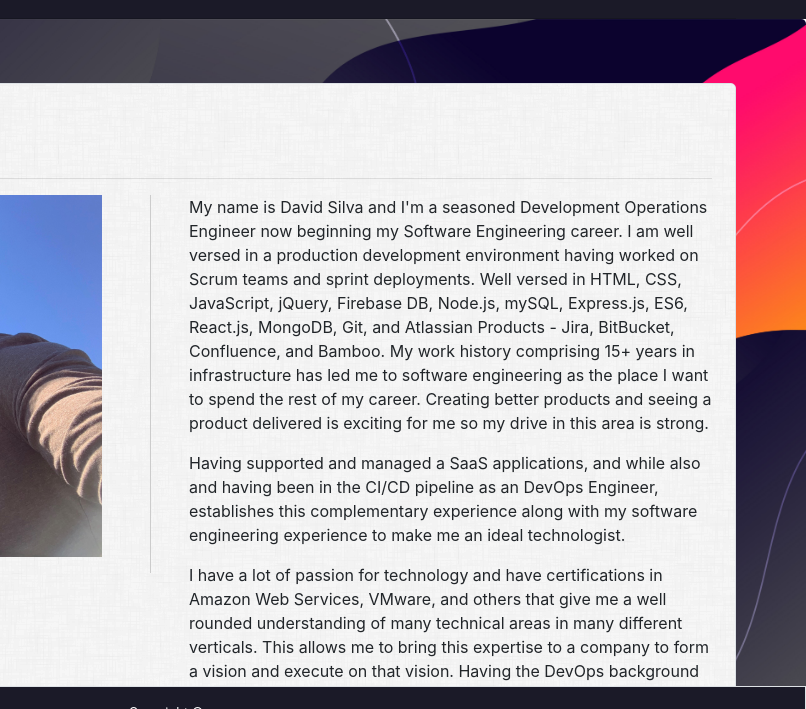
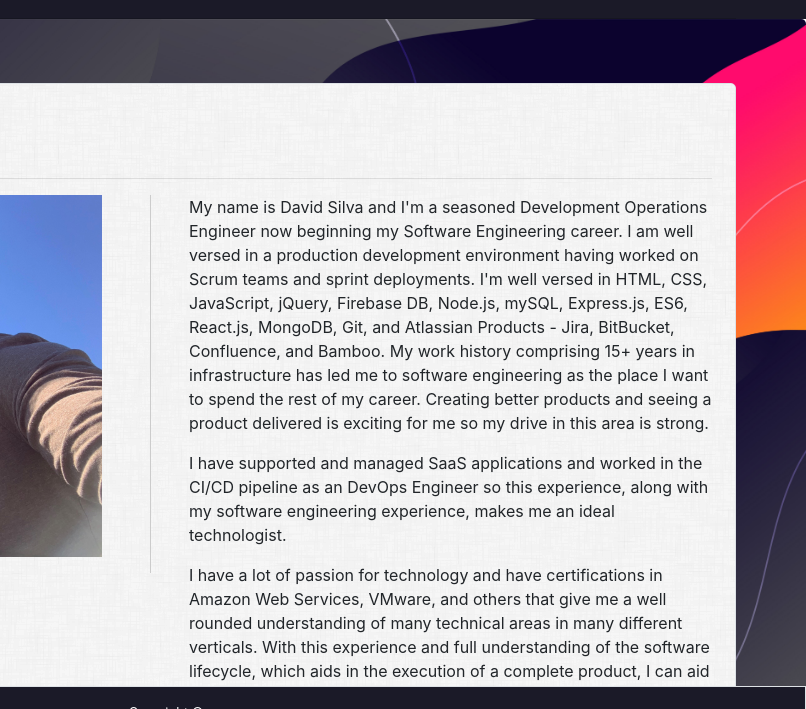
Before and after one commit to DavidsRepos/Bootstrap-Portfolio-Custom, a plain HTML site: page index.html in a window 1280 px wide. Shown: the part 64-773 px from the top of the page, 474-1280 px from the left. Drawn offline with nearby package versions, Linux system fonts and the light colour scheme; no server answers.

Commit message:
rewrote about me

```diff
--- a/index.html
+++ b/index.html
@@ -101,13 +101,13 @@
                 <div class="col-md-6">
 
                     <p class="pl-2 pr-2"> My name is David Silva and I'm a seasoned Development Operations Engineer now beginning my Software Engineering career. I am well versed in a production development environment having worked on Scrum teams and sprint deployments.
-                        Well versed in HTML, CSS, JavaScript, jQuery, Firebase DB, Node.js, mySQL, Express.js, ES6, React.js, MongoDB, Git, and Atlassian Products - Jira, BitBucket, Confluence, and Bamboo.
+                        I'm well versed in HTML, CSS, JavaScript, jQuery, Firebase DB, Node.js, mySQL, Express.js, ES6, React.js, MongoDB, Git, and Atlassian Products - Jira, BitBucket, Confluence, and Bamboo.
                         My work history comprising 15+ years in infrastructure has led me to software engineering as the place I want to spend the rest of my career. Creating better products and seeing a product delivered is exciting for me so my drive in this area is strong.
                         </p>
-                    <p class="pl-2 pr-2"> Having supported and managed a SaaS applications, and while also and having been in the CI/CD pipeline as an DevOps Engineer, establishes this complementary experience along with my software engineering experience to make me an ideal technologist.
+                    <p class="pl-2 pr-2"> I have supported and managed SaaS applications and worked in the CI/CD pipeline as an DevOps Engineer so this experience, along with my software engineering experience, makes me an ideal technologist.
                         </p>
-                    <p class="pl-2 pr-2"> I have a lot of passion for technology and have certifications in Amazon Web Services, VMware, and others that give me a well rounded understanding of many technical areas in many different verticals. This allows me to
-                        bring this expertise to a company to form a vision and execute on that vision. Having the DevOps background with the Software Engineering skills helps complete the software lifecycle understanding and ability to execute a complete product.
+                    <p class="pl-2 pr-2"> I have a lot of passion for technology and have certifications in Amazon Web Services, VMware, and others that give me a well rounded understanding of many technical areas in many different verticals. With this experience and full understanding of the software lifecycle, which aids in the execution of a complete product,
+                        I can aid a company form a vision and execute on that vision.
                     </p>
 
                 </div>
```
